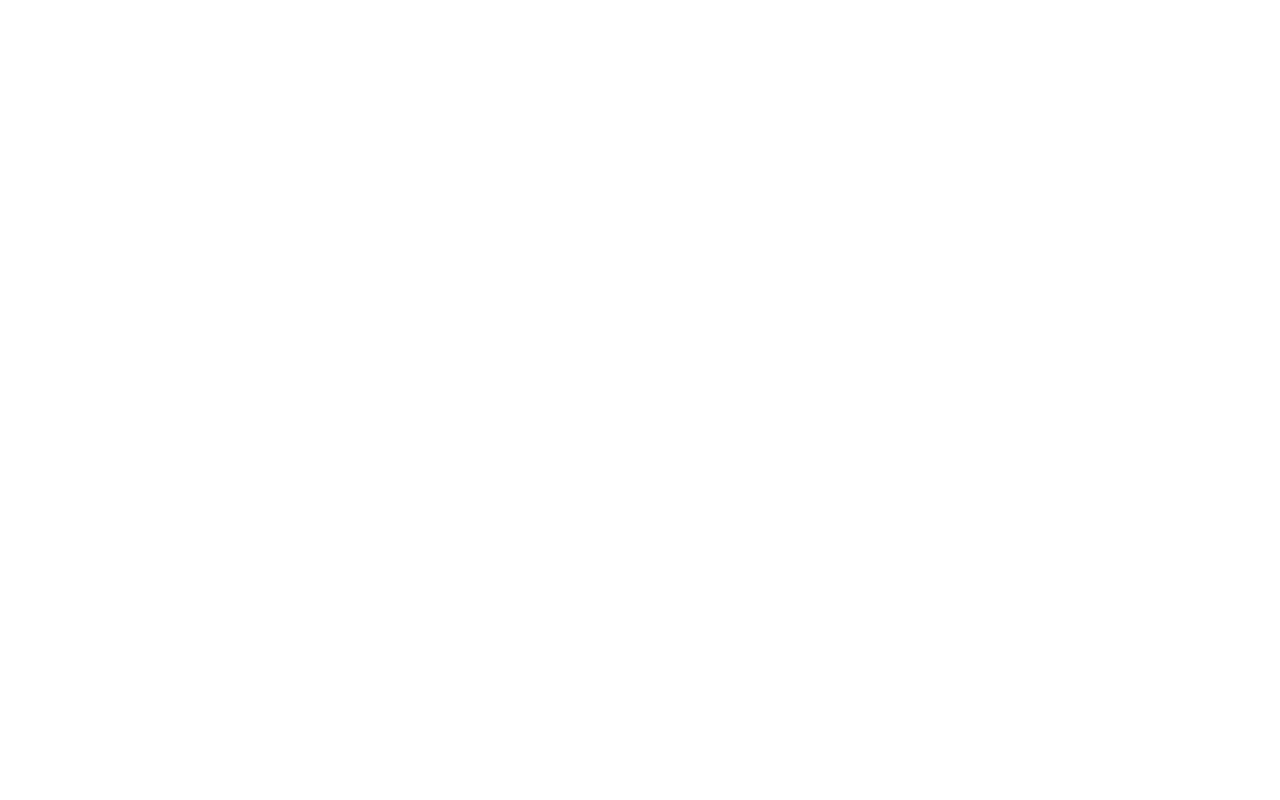
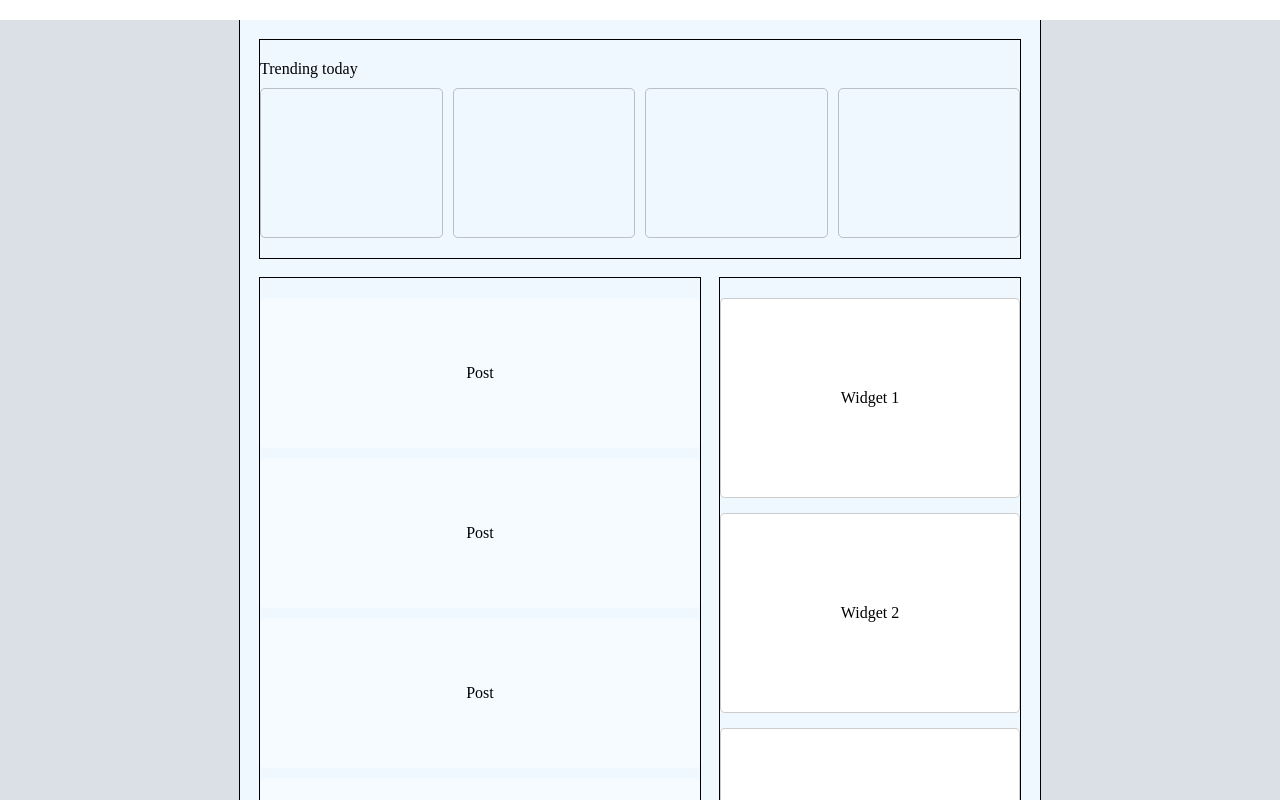
Before and after one commit to JurgenHasmeta22/hoxton-html-reddit-components, a plain HTML site: page index.html in a window 1280 px wide. Drawn offline with Linux system fonts and the light colour scheme.

Commit message:
"update"

```diff
--- a/assets/css/style.css
+++ b/assets/css/style.css
@@ -3,3 +3,115 @@
     padding: 0px 0px;
     box-sizing: border-box;
 }
+
+/*START OF CREATING LAYOUT WITH CSS GRIDS */
+.container-menus {
+    height: 100vh;
+    display: grid;
+    grid-template-rows: auto 1fr;
+}
+
+.container-menus .header {
+    padding: 10px;
+}
+
+/*CREATING MAIN WITH SUB-LAYUOUTS CSS GRIDS */
+.main {
+    display: grid;
+    overflow: scroll;
+    grid-template-columns: minmax(400px,800px);
+    justify-content: center;
+    background-color: #dae0e6;
+}
+
+.main .main-inside {
+    display: grid;
+    outline: 0.5px solid #000;
+    background-color: aliceblue;
+    grid-template:
+    "main-inside-sub-1 main-inside-sub-1" auto
+    "main-inside-sub-2 main-inside-sub-3" 1fr /
+     1fr 300px;
+    padding: 20px;
+    grid-gap: 20px;
+}
+
+.main .main-inside .main-inside-sub-1 {
+    grid-area: main-inside-sub-1;
+    outline: 0.5px solid #000;
+    padding: 20px 0px;
+}
+
+.main .main-inside .main-inside-sub-2 {
+    grid-area: main-inside-sub-2;
+    outline: 0.5px solid #000;
+
+    padding: 20px 0px;
+    display: grid;
+    align-content: start;
+    grid-gap: 10px;
+}
+
+.main .main-inside .main-inside-sub-3 {
+    grid-area: main-inside-sub-3;
+    outline: 0.5px solid #000;
+
+    padding: 20px 0px;
+    display: grid;
+    align-content: start;
+    grid-gap: 15px;
+}
+
+.main .main-inside .main-inside-sub-1 h2 {
+    font-size: 16px;
+    margin-bottom: 10px;
+    font-weight: 400;
+}
+
+.main-inside .main-inside-sub-1 .trending-items {
+    display: grid;
+    grid-template-columns: repeat(4, 1fr);
+    grid-auto-rows: 150px;
+    grid-gap: 10px;
+}
+
+ .main-inside-sub-1 .trending-items .trending-item {
+    border: solid 1px rgba(0, 0, 0, 0.226);
+    border-radius: 5px;
+  }
+
+  .main .main-inside .main-inside-sub-2 .post {
+    height: 150px;
+    display: grid;
+    place-items: center;
+    background-color: rgba(255, 255, 255, 0.4);
+    border-radius: 5px;
+  }
+
+  .widget {
+    border: solid 1px rgba(0, 0, 0, 0.2);
+    border-radius: 5px;
+    height: 200px;
+    background-color: white;
+
+    display: grid;
+    place-items: center;
+  }
+
+  .main-inside .main-inside-sub-3 .widget.three {
+    position: sticky;
+    top: 15px;
+  }
+
+  @media screen and (max-width: 700px) {
+    .main-inside {
+      grid-template:
+        'main-inside-sub-1' auto
+        'main-inside-sub-2' 1fr /
+        1fr;
+    }
+
+    .main-inside .main-inside-sub-3 {
+      display: none;
+    }
+  }
--- a/index.html
+++ b/index.html
@@ -12,7 +12,107 @@
 </head>
 
 <body>
+<!--START OF PAGE BOX AND LAYOUT----------------------------------------------------------------------------------------->
+    <div class="container-menus">
 
+        <div class="header">
+
+        </div> <!--END OF HEADER BOX----------------------------------------------------------------->
+<!--------------------------------------------------------------------------------------------------------------------->
+        <div class="main">
+            <div class="main-inside">
+
+                <div class="main-inside-sub-1">
+
+                    <h2>Trending today</h2>
+                    <div class="trending-items">
+                        <div class="trending-item">
+
+                        </div>
+                        <div class="trending-item">
+
+                        </div>
+                        <div class="trending-item">
+
+                        </div>
+                        <div class="trending-item">
+
+                        </div>
+                    </div>
+
+                </div> <!--END OF MAIN-SUB-1 BOX------------------------------------------------------->
+
+                <div class="main-inside-sub-2">
+
+                    <div class="post">
+                        Post
+                    </div>
+                    <div class="post">
+                        Post
+                    </div>
+                    <div class="post">
+                        Post
+                    </div>
+                    <div class="post">
+                        Post
+                    </div>
+                    <div class="post">
+                        Post
+                    </div>
+                    <div class="post">
+                        Post
+                    </div>
+                    <div class="post">
+                        Post
+                    </div>
+                    <div class="post">
+                        Post
+                    </div>
+                    <div class="post">
+                        Post
+                    </div>
+                    <div class="post">
+                        Post
+                    </div>
+                    <div class="post">
+                        Post
+                    </div>
+                    <div class="post">
+                        Post
+                    </div>
+                    <div class="post">
+                        Post
+                    </div>
+                    <div class="post">
+                        Post
+                    </div>
+
+                    <div class="post">
+                        Post
+                    </div>
+                      <div class="post">
+                        Post
+                    </div>
+
+                </div> <!--END OF MAIN-SUB-2 BOX------------------------------------------------------->
+
+                <div class="main-inside-sub-3">
+
+                    <div class="widget one">
+                        Widget 1
+                    </div>
+                    <div class="widget two">
+                        Widget 2
+                    </div>
+                    <div class="widget three">
+                        Widget 3
+                    </div>
+
+                </div> <!--END OF MAIN-SUB-4 BOX------------------------------------------------------->
+
+            </div>
+        </div> <!--END OF MAIN BOX----------------------------------------------------------------->
+<!------------------------------------------------------------------------------------------------------------------------->
+    </div> <!--END OF CONTAINER BIG PAGE BOX-------------------------------------------------------->
 </body>
-
 </html>
```
